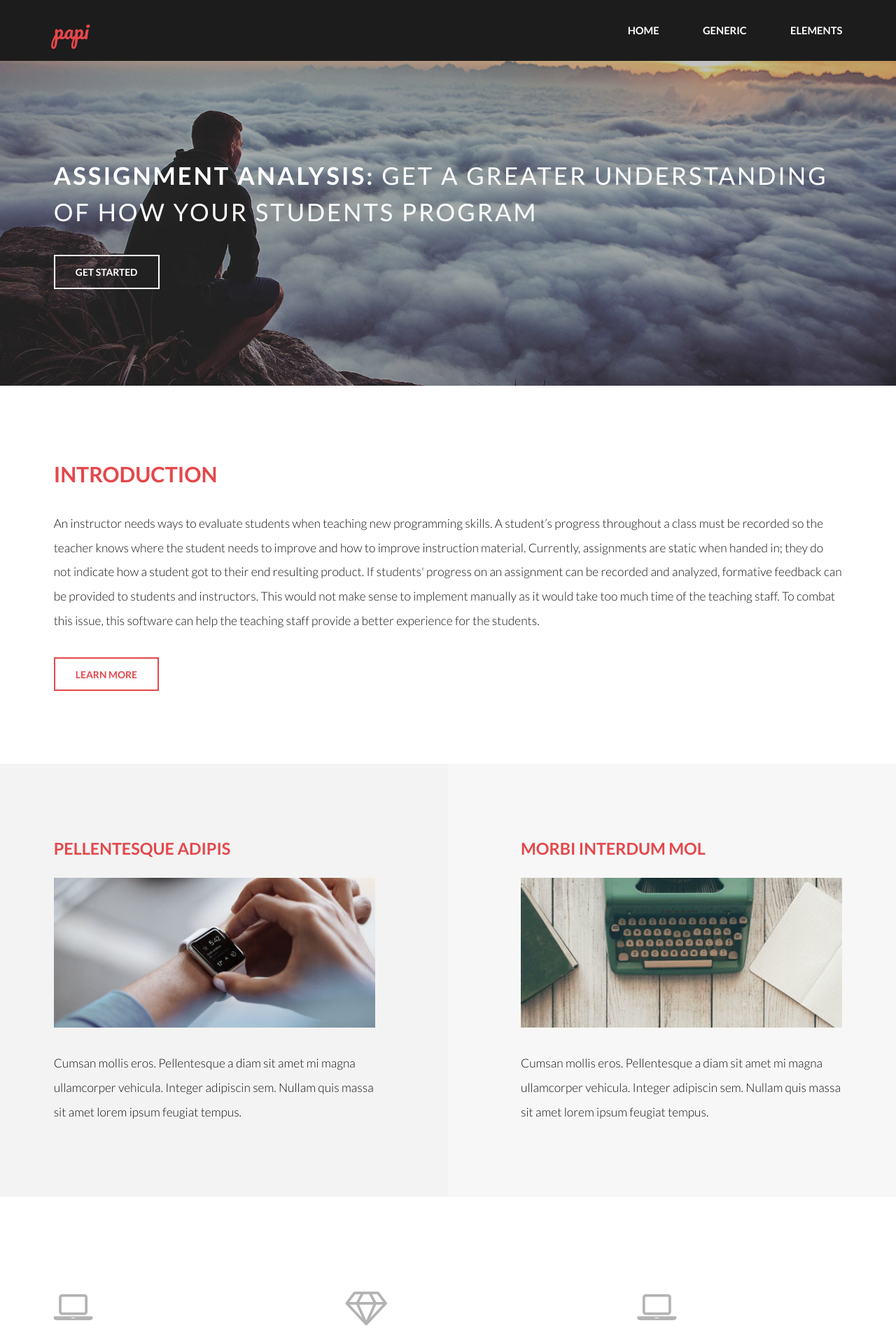
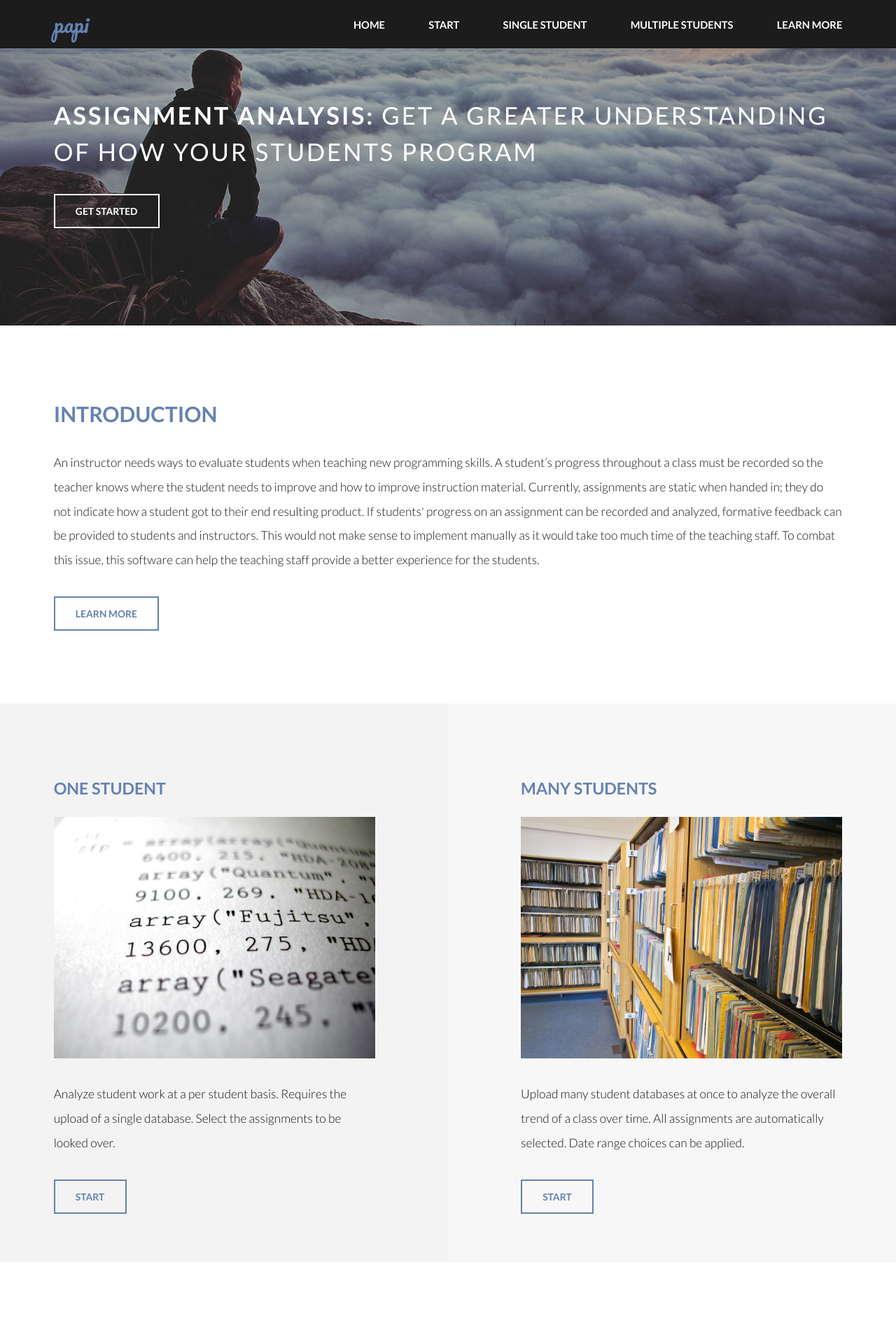
Before and after one commit to DanielGauthier8/PAPI, a Flask app: page / in a window 1280 px wide. Shown: the top 1920 px of the page at 70% size. Run offline with Flask 2, Linux system fonts and the light colour scheme.

Commit message:
Layout changes

```diff
--- a/app.py
+++ b/app.py
@@ -1,5 +1,6 @@
 import time
 import os
+import secrets
 
 from flask import Flask, render_template, flash, request, redirect, url_for, session
 from werkzeug.utils import secure_filename
@@ -26,9 +27,19 @@ def index():
     return render_template('index.html')
 
 
-@app.route('/loading/<filename>')
-def loading(filename):
-    return render_template('loading.html')
+@app.route('/start')
+def start():
+    return render_template('start.html')
+
+
+@app.route('/learn_more')
+def learn_more():
+    return render_template('learn_more.html')
+
+
+@app.route('/loading/<token>')
+def loading(token):
+    return render_template('loading.html', token=token)
 
 
 @app.route('/upload_file', methods=['GET', 'POST'])
@@ -49,17 +60,44 @@ def upload_file():
         if file and allowed_file(file.filename):
             filename = secure_filename(file.filename)
             # print(file)
+            token = secrets.token_urlsafe(16)
+            file.save(os.path.join(app.config['UPLOAD_FOLDER'], token))
+            session['file_name'] = token
 
-            file.save(os.path.join(app.config['UPLOAD_FOLDER'], filename))
-            session['file_name'] = UPLOAD_FOLDER + "/" + filename
-            return redirect(url_for('loading', filename=filename))
+            return redirect(url_for('loading', token=token))
     return render_template('upload_file.html')
 
 
-@app.route('/student_files', methods=['GET', 'POST'])
-def results():
+@app.route('/upload_files', methods=['GET', 'POST'])
+def upload_files():
+    if request.method == 'POST':
+        if "file_name" not in session:
+            session['file_name'] = None
+        # check if the post request has the file part
+        if 'file' not in request.files:
+            flash('No file part')
+            return redirect(request.url)
+        file = request.files['file']
+        # if user does not select file, browser also
+        # submit an empty part without filename
+        if file.filename == '':
+            flash('No selected file')
+            return redirect(request.url)
+        if file and allowed_file(file.filename):
+            filename = secure_filename(file.filename)
+            # print(file)
+            token = secrets.token_urlsafe(16)
+            file.save(os.path.join(app.config['UPLOAD_FOLDER'], token))
+            session['file_name'] = token
+
+            return redirect(url_for('loading', token=token))
+    return render_template('upload_file.html')
+
+
+@app.route('/student_files/<token>', methods=['GET', 'POST'])
+def results(token):
     time.sleep(2)
-    cursor = db_actions.set_cursor(session['file_name'])
+    cursor = db_actions.set_cursor(os.path.join(app.config['UPLOAD_FOLDER'], token))
     cursor = db_actions.clean_up(cursor)
 
     if "chosen_files" not in session:
@@ -70,13 +108,14 @@ def results():
         temp = request.form.getlist('chosen_files')
         if "All Files" not in str(temp):
             session['chosen_files'] = temp
-        return redirect(url_for('file_analysis'))
+        return redirect(url_for('file_analysis', token=token))
     return render_template('student_info.html', files_list=session['chosen_files'])
 
 
-@app.route('/file_analysis')
-def file_analysis():
-    file_dat, graphs, the_timeline = db_actions.all_data(session['file_name'], session['chosen_files'])
+@app.route('/file_analysis/<token>')
+def file_analysis(token):
+    file_dat, graphs, the_timeline = db_actions.all_data(os.path.join(app.config['UPLOAD_FOLDER'], token),
+                                                         session['chosen_files'])
 
     # try_timeline = []
     # o = 0
--- a/db_actions.py
+++ b/db_actions.py
@@ -442,9 +442,8 @@ def large_insertion_check(general_pulse):
     for element in general_pulse:
         insertion_size = len(__remove_char_from_string(str(general_pulse[element][0][1:]), [" ", "///"]))
         if (insertion_size > average * 8 and insertion_size > 40) or len(general_pulse[element]) > 400:
-            large_insertions[general_pulse[element][2]] = str(general_pulse[element][0][1:]).replace("\n",
-                                                                                                 "<br/>").replace(
-            "////", "")
+            large_insertions[general_pulse[element][2]] = str(general_pulse[element][0][1:]).\
+                replace("\n","<br/>").replace("////", "").replace("\\", "")
 
     if len(large_insertions) > 0:
         return large_insertions
--- a/static/assets/css/main.css
+++ b/static/assets/css/main.css
@@ -1778,32 +1778,32 @@
 	}
 
 	input, select, textarea {
-		color: #e5474b;
+		color: #6582b1;
 	}
 
 	a {
-		color: #e5474b;
+		color: #6582b1;
 	}
 
 	strong, b {
-		color: #e5474b;
+		color: #6582b1;
 	}
 
 	h1, h2, h3, h4, h5, h6 {
-		color: #e5474b;
+		color: #6582b1;
 	}
 
 	blockquote {
-		border-left-color: #e5474b;
+		border-left-color: #6582b1;
 	}
 
 	code {
 		background: none;
-		border-color: #e5474b;
+		border-color: #6582b1;
 	}
 
 	hr {
-		border-bottom-color: #e5474b;
+		border-bottom-color: #6582b1;
 	}
 
 /* Box */
@@ -1958,8 +1958,8 @@
 		button.alt,
 		.button.alt {
 			background-color: transparent;
-			box-shadow: inset 0 0 0 2px #e5474b;
-			color: #e5474b !important;
+			box-shadow: inset 0 0 0 2px #6582b1;
+			color: #6582b1 !important;
 		}
 
 			input[type="submit"].alt:hover,
@@ -3095,16 +3095,16 @@
 
 	body {
 		position: relative;
-		padding-top: 5em;
+		padding-top: -2em;
 	}
 
 	#header {
 		background: #1c1c1c;
 		color: #d5d5d5;
 		cursor: default;
-		height: 5em;
+		height: 4em;
 		left: 0;
-		line-height: 5em;
+		line-height: 4em;
 		position: fixed;
 		text-align: right;
 		top: 0;
@@ -3138,7 +3138,7 @@
 			padding: 0;
 			position: absolute;
 			top: 0;
-			color: #e5474b;
+			color: #6582b1;
 			font-size: 1.75em;
 			text-transform: none;
 			font-weight: normal;
@@ -3362,9 +3362,9 @@
 /* Banner */
 
 	#banner {
-		background-color: #e5474b;
-		color: #f2a3a5;
-		padding: 13em 0 11em 0;
+		background-color: #6582b1;
+		color: #a8b5cd;
+		padding: 12em 0 11em 0;
 		background-color: #0c0c0c;
 		background-image: url("../../images/banner.jpg");
 		background-size: cover;
--- a/templates/file_analysis.html
+++ b/templates/file_analysis.html
@@ -16,7 +16,7 @@
 		<!-- Header -->
 			<header id="header">
 				<div class="inner">
-					<a href="{{ url_for('index') }}" class="logo">introspect</a>
+					<a href="{{ url_for('index') }}" class="logo">papi</a>
 					<nav id="nav">
 						<a href="{{ url_for('index') }}">Home</a>
 						<a href="generic.html">Generic</a>
--- a/templates/index.html
+++ b/templates/index.html
@@ -19,8 +19,10 @@
 					<a href="{{ url_for('index') }}" class="logo">papi</a>
 					<nav id="nav">
 						<a href="{{ url_for('index') }}">Home</a>
-						<a href="generic.html">Generic</a>
-						<a href="elements.html">Elements</a>
+						<a href="{{ url_for('start') }}">Start</a>
+						<a href="{{ url_for('upload_file') }}">Single Student</a>
+						<a href="{{ url_for('upload_files') }}">Multiple Students</a>
+						<a href="{{ url_for('learn_more') }}">Learn More</a>
 					</nav>
 				</div>
 			</header>
@@ -31,7 +33,7 @@
 				<div class="inner">
 					<h1>Assignment Analysis: <span>Get a greater understanding of how your students program</span></h1>
 					<ul class="actions">
-						<li><a href="{{ url_for('upload_file') }}" class="button alt">Get Started</a></li>
+						<li><a href="{{ url_for('start') }}" class="button alt">Get Started</a></li>
 					</ul>
 				</div>
 			</section>
@@ -44,7 +46,7 @@
 					</header>
 					<p> An instructor needs ways to evaluate students when teaching new programming skills. A student’s progress throughout a class must be recorded so the teacher knows where the student needs to improve and how to improve instruction material. Currently, assignments are static when handed in; they do not indicate how a student got to their end resulting product. If students' progress on an assignment can be recorded and analyzed, formative feedback can be provided to students and instructors. This would not make sense to implement manually as it would take too much time of the teaching staff. To combat this issue, this software can help the teaching staff provide a better experience for the students.</p>
 					<ul class="actions">
-						<li><a href="#" class="button alt">Learn More</a></li>
+						<li><a href="{{ url_for('learn_more') }}" class="button alt">Learn More</a></li>
 					</ul>
 				</div>
 			</section>
@@ -55,23 +57,25 @@
 					<article>
 						<div class="content">
 							<header>
-								<h3>Pellentesque adipis</h3>
+								<h3>One Student</h3>
 							</header>
 							<div class="image fit">
-								<img src="../static/images/pic01.jpg" alt="" />
+								<img src="../static/images/code-1243504-1280x960.jpg" alt="" />
 							</div>
-							<p>Cumsan mollis eros. Pellentesque a diam sit amet mi magna ullamcorper vehicula. Integer adipiscin sem. Nullam quis massa sit amet lorem ipsum feugiat tempus.</p>
+							<p>Analyze student work at a per student basis. Requires the upload of a single database. Select the assignments to be looked over.</p>
+							<a href="{{ url_for('upload_file') }}" class="button alt">Start</a>
 						</div>
 					</article>
 					<article class="alt">
 						<div class="content">
 							<header>
-								<h3>Morbi interdum mol</h3>
+								<h3>Many Students</h3>
 							</header>
 							<div class="image fit">
-								<img src="../static/images/pic02.jpg" alt="" />
+								<img src="../static/images/lots-of-files-2-1236472-1280x960.jpg" alt="" />
 							</div>
-							<p>Cumsan mollis eros. Pellentesque a diam sit amet mi magna ullamcorper vehicula. Integer adipiscin sem. Nullam quis massa sit amet lorem ipsum feugiat tempus.</p>
+							<p>Upload many student databases at once to analyze the overall trend of a class over time. All assignments are automatically selected. Date range choices can be applied.</p>
+							<a href="{{ url_for('upload_files') }}" class="button alt">Start</a>
 						</div>
 					</article>
 				</div>
@@ -84,11 +88,11 @@
 						<div class="content">
 							<span class="icon fa-laptop"></span>
 							<header>
-								<h3>Tempus Feugiat</h3>
+								<h3>Understand the Students Process</h3>
 							</header>
-							<p>Morbi interdum mollis sapien. Sed ac risus. Phasellus lacinia, magna lorem ullamcorper laoreet, lectus arcu.</p>
 							<ul class="actions">
-								<li><a href="#" class="button alt">Learn More</a></li>
+								<p>By analyzing how and when a student is programming advice can be provided to the student no matter their skill level.</p>
+								<li><a href="{{ url_for('learn_more') }}" class="button alt">Learn More</a></li>
 							</ul>
 						</div>
 					</article>
@@ -96,11 +100,11 @@
 						<div class="content">
 							<span class="icon fa-diamond"></span>
 							<header>
-								<h3>Aliquam Nulla</h3>
+								<h3>Check for Large Text Insertions</h3>
 							</header>
-							<p>Ut convallis, sem sit amet interdum consectetuer, odio augue aliquam leo, nec dapibus tortor nibh sed.</p>
+							<p>Nip the issue in the bud and get alerted to copy and pasting code. This is not a good practice when programming, but is especially so when in the beginning stages of learning to code.</p>
 							<ul class="actions">
-								<li><a href="#" class="button alt">Learn More</a></li>
+								<li><a href="{{ url_for('learn_more') }}" class="button alt">Learn More</a></li>
 							</ul>
 						</div>
 					</article>
@@ -108,11 +112,11 @@
 					<div class="content">
 							<span class="icon fa-laptop"></span>
 							<header>
-								<h3>Sed Magna</h3>
+								<h3>Find Class Trends</h3>
 							</header>
-							<p>Suspendisse mauris. Fusce accumsan mollis eros. Pellentesque a diam sit amet mi ullamcorper vehicula.</p>
+							<p>Discover when students begin and end an assignment to stress early and often code practices.</p>
 							<ul class="actions">
-								<li><a href="#" class="button alt">Learn More</a></li>
+								<li><a href="{{ url_for('learn_more') }}" class="button alt">Learn More</a></li>
 							</ul>
 						</div>
 					</article>
@@ -123,7 +127,7 @@
 			<section id="footer">
 				<div class="inner">
 					<div class="copyright">
-						&copy; PAPI: <a href="https://templated.co/">TEMPLATED</a>. Images <a href="https://unsplash.com/">Unsplash</a>
+						PAPI 2020 &copy; Template: TEMPLATED. Images: Unsplash, FREEIMAGES
 					</div>
 				</div>
 			</section>
--- a/templates/loading.html
+++ b/templates/loading.html
@@ -10,7 +10,7 @@
 		<meta charset="utf-8" />
 		<meta name="viewport" content="width=device-width, initial-scale=1, user-scalable=no" />
 		<link rel="stylesheet" href="../static/assets/css/main.css" />
-        <meta http-equiv="refresh" content="0; URL='{{ url_for('results') }}'" />
+        <meta http-equiv="refresh" content="0; URL='{{ url_for('results',token=token) }}'" />
 	</head>
 	<body>
 
```
Also changed, not shown: other parts of static/assets/css/main.css (+41 -41 lines), templates/learn_more.html (renamed from templates/home.html, +15 -35 lines), templates/start.html (added, +75 -0 lines), templates/upload_files.html (added, +66 -0 lines), static/images/code-1243504-1280x960.jpg (added), static/images/lots-of-files-2-1236472-1280x960.jpg (added).
